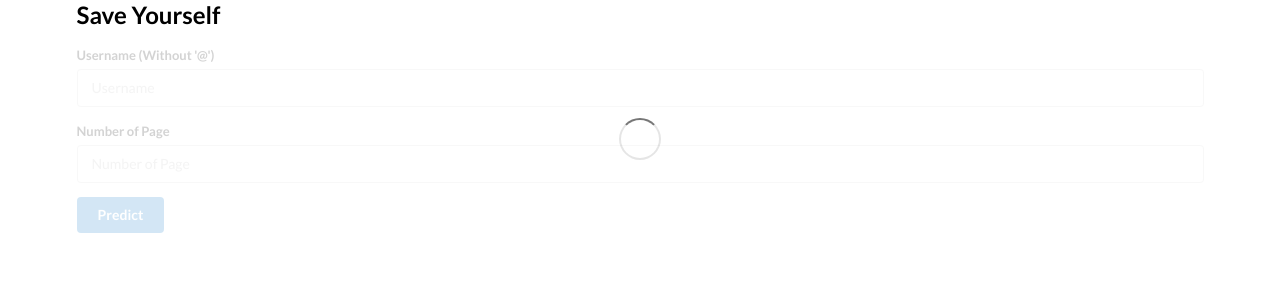
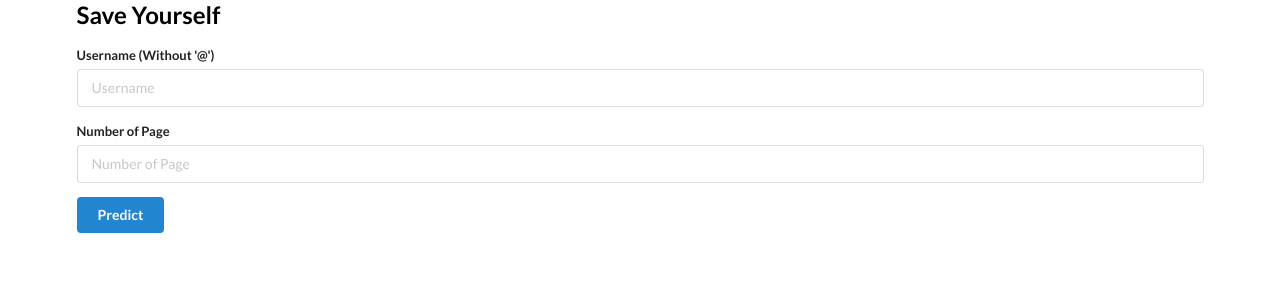
Before and after one commit to dickys11/save-yourself-ui, a Flask app: page / in a window 1280 px wide. Shown: the top 300 px of the page. Run offline with Flask 2, Linux system fonts and the light colour scheme; some libraries are stand-ins or nearby versions.

Commit message:
delete loading animation

```diff
--- a/templates/home.html
+++ b/templates/home.html
@@ -1,7 +1,7 @@
 {% extends "layout.html"%}
 
 {% block content %}
-<form class="ui loading form" action="#" method="post">
+<form class="ui form" action="#" method="post">
     <div class="field">
         <label>Username (Without '@')</label>
         <input type="text" placeholder="Username" name="username" required autocomplete="off" pattern="^[a-zA-Z0-9_]+$">
```
